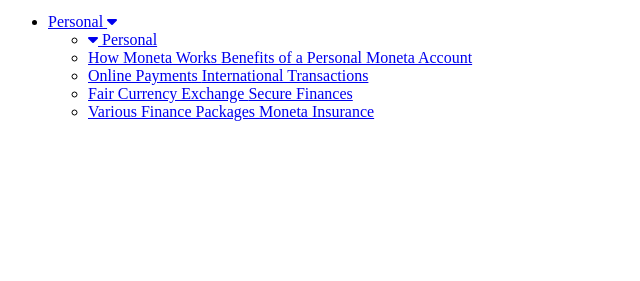
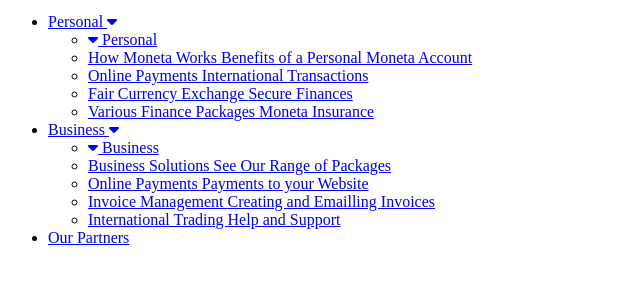
Before and after one commit to Nimira43/Moneta, a plain HTML site: page index.html in a window 1280 px wide. Shown: the part 47-328 px from the top of the page, without its empty margins (0-640 px from the left). Drawn offline with Linux system fonts and the light colour scheme.

Commit message:
Business dropdown markup.

```diff
--- a/index.html
+++ b/index.html
@@ -73,6 +73,54 @@
                   </li>
                 </ul>
               </li>
+              <li class="nav-list-item dropdown-hover">
+                <a href="#" class="nav-list-list show-dropdown">Business
+                  <i class="fa-solid fa-caret-down"></i>
+                </a>
+                <ul class="nav-dropdown nav-dropdown-personal">
+                  <li class="nav-dropdown-item dropdown-heading">
+                    <a href="#" class="dropdown-heading-link">
+                      <i class="fa-solid fa-caret-down"></i>
+                      Business
+                    </a>
+                  </li>
+                  <li class="nav-dropdown-item">
+                    <a href="#" class="nav-dropdown-link-1">
+                      Business Solutions
+                    </a>
+                    <a href="#" class="nav-dropdown-link-2">
+                      See Our Range of Packages
+                    </a>
+                  </li>
+                  <li class="nav-dropdown-item">
+                    <a href="#" class="nav-dropdown-link-1">
+                      Online Payments
+                    </a>
+                    <a href="#" class="nav-dropdown-link-2">
+                      Payments to your Website
+                    </a>
+                  </li>
+                  <li class="nav-dropdown-item">
+                    <a href="#" class="nav-dropdown-link-1">
+                      Invoice Management
+                    </a>
+                    <a href="#" class="nav-dropdown-link-2">
+                      Creating and Emailling Invoices
+                    </a>
+                  </li>
+                  <li class="nav-dropdown-item">
+                    <a href="#" class="nav-dropdown-link-1">
+                      International Trading
+                    </a>
+                    <a href="#" class="nav-dropdown-link-2">
+                      Help and Support
+                    </a>
+                  </li>
+                </ul>
+              </li>
+              <li class="nav-list-item">
+                <a href="#" class="nav-list-link">Our Partners</a>
+              </li>
             </ul>
           </nav>
         </div>
```
